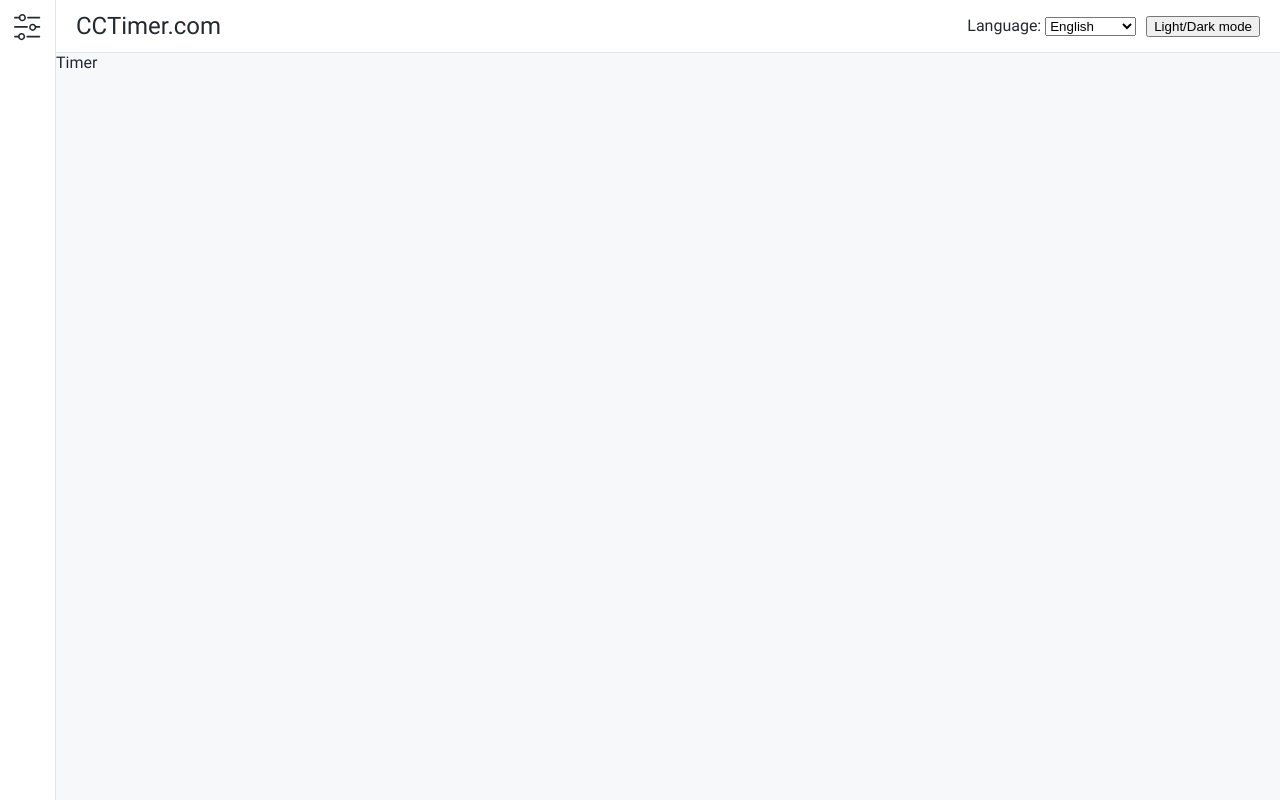
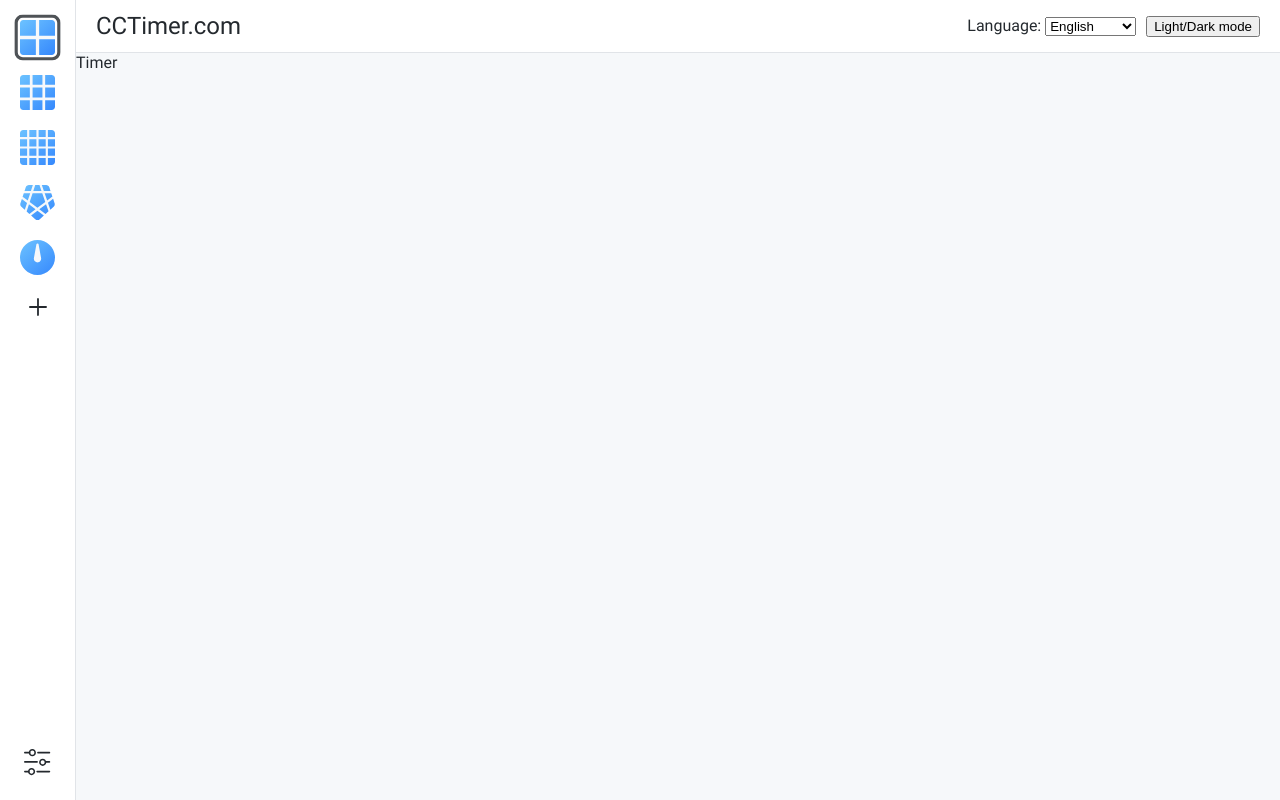
Before and after one commit to miguel-ra/cctimer-tfg, a React (Create React App) app: page /en in a window 1280 px wide. Built offline with nearby package versions, Linux system fonts and the light colour scheme.

Commit message:
Add PuzzleSelector component

```diff
--- a/package.json
+++ b/package.json
@@ -26,7 +26,7 @@
     "start": "react-scripts start",
     "build": "react-scripts build",
     "test": "react-scripts test",
-    "generate:locales": "i18next 'src/**/*.{tsx}' --config=internals/i18n/parser.config.js"
+    "generate:locales": "i18next 'src/**/*.{ts,tsx}' --config=internals/i18n/parser.config.js"
   },
   "eslintConfig": {
     "extends": [
--- a/src/components/popover/Popover.styles.tsx
+++ b/src/components/popover/Popover.styles.tsx
@@ -105,13 +105,14 @@ const useStyles = createUseStyles<any, UseStylesProps>({
     border: "1px solid var(--border-color)",
     backgroundColor: "var(--background-color)",
     borderRadius: theme.shape.borderRadius,
+    willChange: "transform",
   },
   position: ({ anchorPosition, transformPosition }) => ({
     transform: positions[anchorPosition][transformPosition],
   }),
   dark: {
-    "--background-color": theme.palette.colors.grey.main,
-    "--color": theme.palette.colors.grey.contrastText,
+    "--background-color": theme.palette.colors.white.contrastText,
+    "--color": theme.palette.colors.white.main,
     "--border-color": "transparent",
     'body[data-color-mode="dark"] &': {
       "--border-color": theme.palette.border.primary,
--- a/src/components/tooltip/Tooltip.tsx
+++ b/src/components/tooltip/Tooltip.tsx
@@ -24,7 +24,6 @@ function Tooltip({
   const { isVisible, setPopover } = usePopover({
     anchorPosition: "right",
     appearance: "dark",
-    hideOnLeave: true,
     offset: 10,
     ...config,
   });
--- /dev/null
+++ b/src/features/menu/PuzzleSelector.styles.ts
@@ -0,0 +1,39 @@
+import { createUseStyles } from "react-jss";
+import theme from "styles/theme";
+
+const useStyles = createUseStyles({
+  puzzleIcon: {
+    "--background-color": theme.palette.background.default,
+    position: "relative",
+    width: "3.5rem",
+    height: "3.5rem",
+    display: "flex",
+    cursor: "pointer",
+    userSelect: "none",
+    WebkitTapHighlightColor: "transparent",
+    "& path, & circle, & rect": {
+      transition: `all ${theme.transition.duration.colorMode}ms linear`,
+    },
+    "&:hover $puzzleBorder": {
+      opacity: 0.4,
+      transform: "scale(1.32)",
+    },
+    "&.selected $puzzleBorder": {
+      opacity: 0.8,
+      transform: "scale(1.32)",
+    },
+  },
+  puzzleBorder: {
+    color: theme.palette.text.primary,
+    width: "100%",
+    height: "100%",
+    position: "absolute",
+    left: 0,
+    top: 0,
+    opacity: 0,
+    transform: "scale(1.1)",
+    transition: "opacity 0.25s ease-in-out, transform 0.25s ease-in-out",
+  },
+});
+
+export default useStyles;
--- /dev/null
+++ b/src/features/menu/PuzzleSelector.tsx
@@ -0,0 +1,85 @@
+import { MouseEvent, useState } from "react";
+import clsx from "clsx";
+import { useTranslation } from "react-i18next";
+import { ReactComponent as PuzzleBorder } from "assets/icons/puzzles/border.svg";
+import { ReactComponent as PlusIcon } from "assets/icons/plus.svg";
+import { ReactComponent as Cube2Icon } from "assets/icons/puzzles/cube2.svg";
+import { ReactComponent as Cube3Icon } from "assets/icons/puzzles/cube3.svg";
+import { ReactComponent as Cube4Icon } from "assets/icons/puzzles/cube4.svg";
+import { ReactComponent as MegaminxIcon } from "assets/icons/puzzles/megaminx.svg";
+import { ReactComponent as ClockIcon } from "assets/icons/puzzles/clock.svg";
+import IconButton from "components/button/IconButton";
+import Tooltip from "components/tooltip/Tooltip";
+import Box from "components/flexboxgrid/Box";
+import useStyles from "./PuzzleSelector.styles";
+
+const puzzles = [
+  {
+    key: "cube2",
+    label: "Cube 2x2",
+    Icon: Cube2Icon,
+  },
+  {
+    key: "cube3",
+    label: "Cube 3x3",
+    Icon: Cube3Icon,
+  },
+  {
+    key: "cube4",
+    label: "Cube 4x4",
+    Icon: Cube4Icon,
+  },
+  {
+    key: "megaminx",
+    label: "Megaminx",
+    Icon: MegaminxIcon,
+  },
+  {
+    key: "clock",
+    label: "Rubik's clock",
+    Icon: ClockIcon,
+  },
+];
+
+function PuzzleSelector() {
+  const { t } = useTranslation();
+  const [selectedPuzzle, setSelectedPuzzle] = useState(puzzles[0].key);
+  const classes = useStyles();
+
+  return (
+    <Box
+      width="5.5rem"
+      flexWrap="wrap"
+      flexDirection="column"
+      gap="2rem"
+      paddingTop="1rem"
+      alignItems="center"
+    >
+      {puzzles.map(({ key, label, Icon }) => (
+        <Tooltip key={key} label={label}>
+          <div
+            className={clsx(classes.puzzleIcon, {
+              selected: key === selectedPuzzle,
+            })}
+            onClick={() => setSelectedPuzzle(key)}
+          >
+            <PuzzleBorder className={classes.puzzleBorder} />
+            <Icon />
+          </div>
+        </Tooltip>
+      ))}
+      <Tooltip label={t("Add puzzle")}>
+        <IconButton
+          size="small"
+          onClick={(event: MouseEvent<HTMLButtonElement>) => {
+            console.log(event.target);
+          }}
+        >
+          <PlusIcon />
+        </IconButton>
+      </Tooltip>
+    </Box>
+  );
+}
+
+export default PuzzleSelector;
--- a/src/features/menu/SideMenuCompact.tsx
+++ b/src/features/menu/SideMenuCompact.tsx
@@ -7,7 +7,7 @@ import ModalSettings from "features/settings/ModalSettings";
 import IconButton from "components/button/IconButton";
 import Tooltip from "components/tooltip/Tooltip";
 import Box from "components/flexboxgrid/Box";
-// import PuzzleSelector from "./PuzzleSelector";
+import PuzzleSelector from "./PuzzleSelector";
 
 const useStyles = createUseStyles({
   sideMenu: {
@@ -31,7 +31,7 @@ function SideMenuCompact() {
 
   return (
     <div className={classes.sideMenu}>
-      {/* <PuzzleSelector /> */}
+      <PuzzleSelector />
       <Box flexDirection="column" gap="1rem">
         <Tooltip label={t("Settings")}>
           <IconButton
--- a/src/i18n/locales/es/translation.json
+++ b/src/i18n/locales/es/translation.json
@@ -3,23 +3,24 @@
   "Spanish": "Español",
   "Portuguese": "Portugués",
   "Puzzles": "Puzzles",
-  "Settings": "Opciones",
-  "Language": "Idioma",
-  "Light/Dark mode": "Modo claro / oscuro",
   "Times": "Tiempos",
   "Stats and grahps": "Estadísticas y gráficas",
   "Scramble image": "Imagen referencia",
   "Timer": "Cronómetro",
   "Session": "Sesión",
   "Stats": "Estadísticas",
+  "Auto start after inspection ends": "Inicio automático cuando finalice el tiempo de inspección",
+  "Hide time during solve": "Ocultar tiempo durante la resolución",
+  "Hide UI during solve": "Ocultar interfaz durante la resolución",
+  "Language": "Idioma",
+  "Light/Dark mode": "Modo claro / oscuro",
+  "Add puzzle": "Agregar puzzle",
+  "Settings": "Opciones",
   "Close": "Cerrar",
+  "Theme": "Tema",
   "Inspection behaviour": "Comportamiento de inspección",
   "Enable": "Habilitar",
   "Inspection time": "Tiempo de inspección",
-  "Auto start after inspection ends": "Inicio automático cuando finalice el tiempo de inspección",
   "Timer behaviour": "Comportamiento del cronómetro",
-  "Hide time during solve": "Ocultar tiempo durante la resolución",
-  "Hide UI during solve": "Ocultar interfaz durante la resolución",
-  "Hold to start": "Mantener pulsado para iniciar",
-  "Theme": "Tema"
+  "Hold to start": "Mantener pulsado para iniciar"
 }
--- a/src/i18n/locales/pr/translation.json
+++ b/src/i18n/locales/pr/translation.json
@@ -3,23 +3,24 @@
   "Spanish": "Espanhol",
   "Portuguese": "Português",
   "Puzzles": "Puzzles",
-  "Settings": "Opções",
-  "Language": "Idioma",
-  "Light/Dark mode": "Modo claro / escuro",
   "Times": "Tempos",
   "Stats and grahps": "Estatísticas e gráficos",
   "Scramble image": "Imagem de referência",
   "Timer": "Cronômetro",
   "Session": "Sessão",
   "Stats": "Estatísticas",
+  "Auto start after inspection ends": "Início automático quando o tempo de inspeção termina",
+  "Hide time during solve": "Ocultar o tempo durante a resolução",
+  "Hide UI during solve": "Ocultar interface durante a resolução",
+  "Language": "Idioma",
+  "Light/Dark mode": "Modo claro / escuro",
+  "Add puzzle": "Adicionar puzzle",
+  "Settings": "Opções",
   "Close": "Fechar",
+  "Theme": "Tema",
   "Inspection behaviour": "Tempo de inspeção",
   "Enable": "Habilitar",
   "Inspection time": "Tempo de inspeção",
-  "Auto start after inspection ends": "Início automático quando o tempo de inspeção termina",
   "Timer behaviour": "Comportamento do cronômetro",
-  "Hide time during solve": "Ocultar o tempo durante a resolução",
-  "Hide UI during solve": "Ocultar interface durante a resolução",
-  "Hold to start": "Segure para começar",
-  "Theme": "Tema"
+  "Hold to start": "Segure para começar"
 }
```
